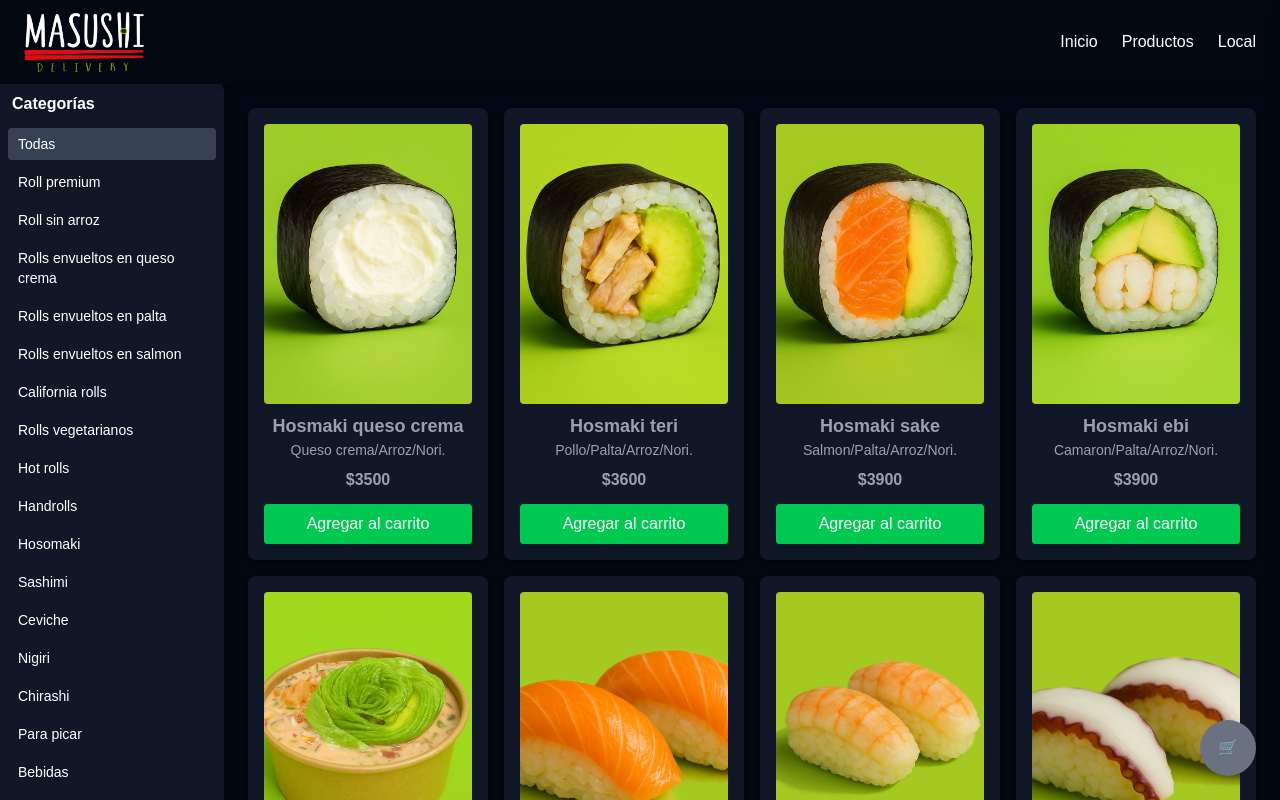
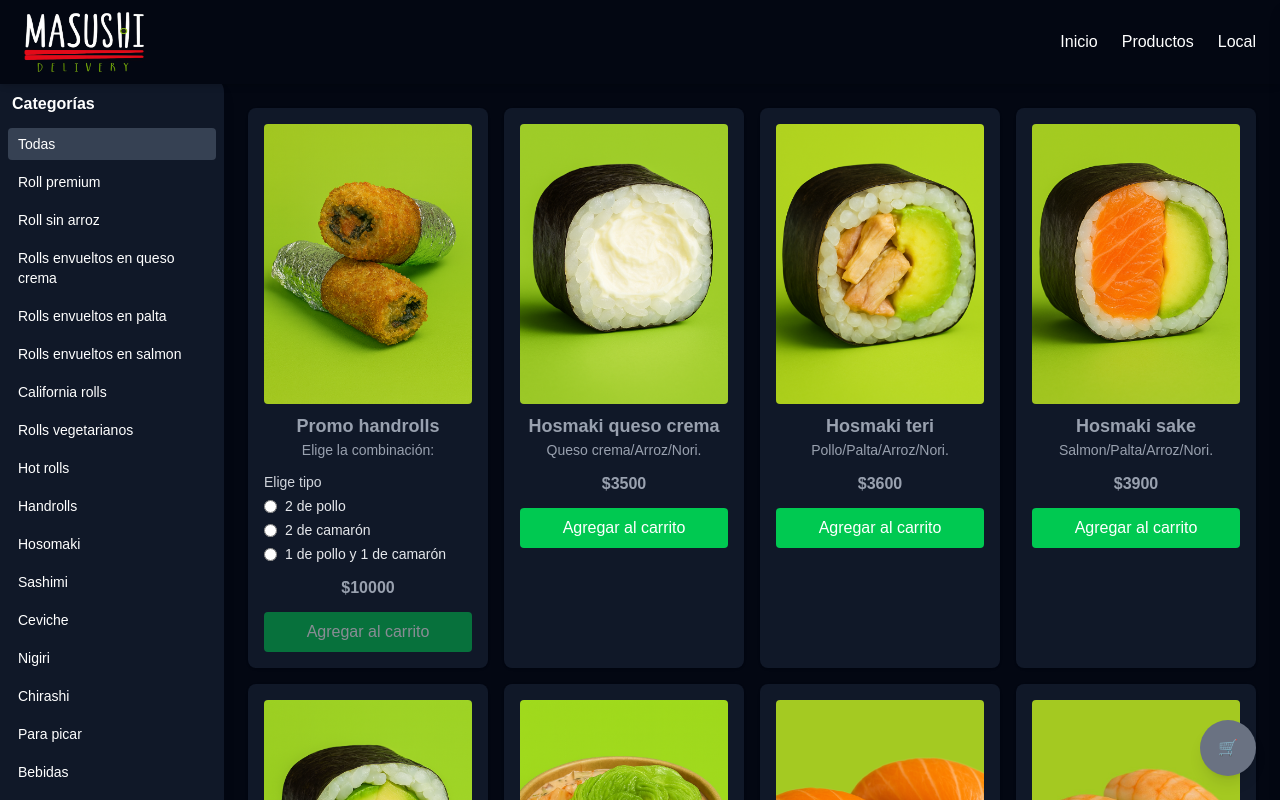
Before and after one commit to PulpFiction1234/Masushi, a Next.js app: page /menu in a window 1280 px wide. Shown: the top 800 px of the page. Built offline with nearby package versions, Linux system fonts and the light colour scheme.

Commit message:
productos con opciones

```diff
--- a/src/components/ListaProductos.tsx
+++ b/src/components/ListaProductos.tsx
@@ -1,6 +1,7 @@
+// components/ListaProductos.tsx
 "use client";
-import React, { useMemo, useEffect } from "react";
-import { productos } from "../data/productos";
+import React, { useMemo, useEffect, useState } from "react";
+import { productos, type Producto, type ProductoOpcion } from "../data/productos";
 import { useCart } from "@/context/CartContext";
 
 interface ListaProductosProps {
@@ -9,16 +10,14 @@ interface ListaProductosProps {
 
 // Normaliza strings: sin tildes, trim y lowercase
 const normalize = (s: string) =>
-  s
-    .normalize("NFD")
-    .replace(/[\u0300-\u036f]/g, "") // quita diacríticos
-    .trim()
-    .toLowerCase();
+  s.normalize("NFD").replace(/[\u0300-\u036f]/g, "").trim().toLowerCase();
 
 const ListaProductos: React.FC<ListaProductosProps> = ({ categoriaSeleccionada }) => {
   const { addToCart } = useCart();
+  const selected = categoriaSeleccionada ? normalize(categoriaSeleccionada) : "";
 
-  const selected = categoriaSeleccionada ? normalize(categoriaSeleccionada) : "";
+  // Opción elegida POR producto (id -> opcionId)
+  const [seleccion, setSeleccion] = useState<Record<number, string>>({});
 
   // 1) Filtra sin mutar (usando coincidencia normalizada)
   const productosFiltrados = useMemo(() => {
@@ -29,19 +28,41 @@ const ListaProductos: React.FC<ListaProductosProps> = ({ categoriaSeleccionada }
   // 2) Crea una copia y ordénala de forma determinista
   const productosOrdenados = useMemo(() => {
     return [...productosFiltrados].sort((a, b) => a.id - b.id);
-    // o por nombre: [...productosFiltrados].sort((a, b) => a.nombre.localeCompare(b.nombre, "es"))
   }, [productosFiltrados]);
 
-  // (Opcional) Debug para verificar conteo al cambiar de categoría
   useEffect(() => {
     // console.log("Categoria:", categoriaSeleccionada, "=>", productosOrdenados.length, "items");
   }, [categoriaSeleccionada, productosOrdenados.length]);
 
+  const onAdd = (prod: Producto) => {
+    let opt: ProductoOpcion | undefined;
+
+    // Si el producto tiene opciones, obligar selección
+    if (prod.opciones?.length) {
+      const selId = seleccion[prod.id];
+      opt = prod.opciones.find((o) => o.id === selId);
+      if (!opt) {
+        alert("Por favor, elige una opción antes de agregar al carrito.");
+        return;
+      }
+    }
+
+    // precio final: opción.precio > producto.valor
+    const precioUnit = opt?.precio ?? prod.valor;
+
+    // Pasamos la opción elegida para que el carrito la guarde y la muestre
+    addToCart(prod, { opcion: opt ? { id: opt.id, label: opt.label } : undefined, precioUnit });
+  };
+
   return (
     <div className="grid grid-cols-1 sm:grid-cols-2 lg:grid-cols-4 gap-4">
-      {productosOrdenados.map((prod) => (
+      {productosOrdenados.map((prod) => {
+        const tieneOpciones = !!prod.opciones?.length;
+        const seleccionActual = seleccion[prod.id] ?? "";
+
+        return (
           <div
-          key={`${prod.id}-${prod.codigo}`} // clave 100% única y estable
+            key={`${prod.id}-${prod.codigo}`} // clave única y estable
             className="bg-gray-900 rounded-lg shadow p-4 flex flex-col"
           >
             <img
@@ -51,15 +72,59 @@ const ListaProductos: React.FC<ListaProductosProps> = ({ categoriaSeleccionada }
             />
             <h3 className="text-lg text-gray-400 font-semibold mt-2">{prod.nombre}</h3>
             <p className="text-sm text-gray-400">{prod.descripcion}</p>
-          <p className="font-bold text-gray-400 mt-2">${prod.valor}</p>
+
+            {/* Selector de opciones SOLO si el producto las tiene */}
+            {tieneOpciones && (
+              <fieldset className="mt-3 text-left">
+                <legend className="text-sm text-gray-300 mb-1">Elige tipo</legend>
+                <div className="space-y-1">
+                  {prod.opciones!.map((o) => (
+                    <label key={o.id} className="flex items-center gap-2 cursor-pointer">
+                      <input
+                        type="radio"
+                        name={`opcion-${prod.id}`}
+                        value={o.id}
+                        checked={seleccionActual === o.id}
+                        onChange={(e) =>
+                          setSeleccion((prev) => ({ ...prev, [prod.id]: e.target.value }))
+                        }
+                        className="accent-green-500"
+                        aria-label={o.label}
+                      />
+                      <span className="text-sm text-gray-200">
+                        {o.label}
+                        {typeof o.precio === "number" && o.precio !== prod.valor
+                          ? ` — $${o.precio}`
+                          : ""}
+                      </span>
+                    </label>
+                  ))}
+                </div>
+              </fieldset>
+            )}
+
+            <p className="font-bold text-gray-400 mt-3">
+              $
+              {tieneOpciones
+                ? (() => {
+                    const optSel = prod.opciones!.find((o) => o.id === seleccionActual);
+                    return (optSel?.precio ?? prod.valor) || 0;
+                  })()
+                : prod.valor}
+            </p>
+
             <button
-            onClick={() => addToCart(prod)}
-            className="bg-green-500 text-white px-4 py-2 mt-3 rounded hover:bg-green-600 w-full"
+              onClick={() => onAdd(prod)}
+              className="bg-green-500 text-white px-4 py-2 mt-3 rounded hover:bg-green-600 w-full disabled:opacity-50 disabled:cursor-not-allowed"
+              // si tiene opciones y no hay selección, desactiva el botón
+              disabled={tieneOpciones && !seleccionActual}
+              aria-disabled={tieneOpciones && !seleccionActual}
             >
               Agregar al carrito
             </button>
           </div>
-      ))}
+        );
+      })}
 
       {productosOrdenados.length === 0 && (
         <div className="col-span-full text-gray-400">
--- a/src/context/CartContext.tsx
+++ b/src/context/CartContext.tsx
@@ -1,59 +1,87 @@
-// src/context/CartContext.tsx
+// context/CartContext.tsx
 "use client";
-import React, { createContext, useContext, useState, ReactNode } from "react";
+
+import React, { createContext, useContext, useMemo, useState } from "react";
+import type { Producto } from "@/data/productos";
+
+export type CartOpcion = { id: string; label: string };
 
 export type CartItem = {
+  cartKey: string;   // prodId + opcionId (p.ej., "210:2pollo")
   id: number;
-  codigo?: string;
+  codigo?: string;   // ← NUEVO: guardar el código del producto
   nombre: string;
-  descripcion?: string;
-  valor: number;
-  imagen?: string;
+  imagen: string;
+  precioUnit: number;
   cantidad: number;
+  opcion?: CartOpcion; // para mostrar "Tipo: ..."
 };
-
-type AddPayload = Omit<CartItem, "cantidad">;
 
 type CartContextType = {
   cart: CartItem[];
-  addToCart: (item: AddPayload) => void;
-  removeFromCart: (id: number) => void;
-  updateQuantity: (id: number, cantidad: number) => void;
+  total: number;
+  addToCart: (prod: Producto, opts?: { opcion?: CartOpcion; precioUnit?: number }) => void;
+  updateQuantity: (cartKey: string, cantidad: number) => void;
+  removeFromCart: (cartKey: string) => void;
   clearCart: () => void;
-  total: number;
 };
 
 const CartContext = createContext<CartContextType | undefined>(undefined);
 
-export const CartProvider = ({ children }: { children: ReactNode }) => {
+export const CartProvider: React.FC<{ children: React.ReactNode }> = ({ children }) => {
   const [cart, setCart] = useState<CartItem[]>([]);
 
-  const addToCart = (item: AddPayload) => {
-    setCart(prev => {
-      const ex = prev.find(p => p.id === item.id);
-      if (ex) {
-        return prev.map(p => p.id === item.id ? { ...p, cantidad: p.cantidad + 1 } : p);
+  const total = useMemo(
+    () => cart.reduce((acc, it) => acc + it.precioUnit * it.cantidad, 0),
+    [cart]
+  );
+
+  const addToCart: CartContextType["addToCart"] = (prod, opts) => {
+    const precioUnit = typeof opts?.precioUnit === "number" ? opts.precioUnit : prod.valor;
+    const opcion = opts?.opcion;
+    const cartKey = `${prod.id}:${opcion?.id ?? "base"}`;
+
+    setCart((prev) => {
+      const idx = prev.findIndex((it) => it.cartKey === cartKey);
+      if (idx >= 0) {
+        const copy = [...prev];
+        copy[idx] = { ...copy[idx], cantidad: copy[idx].cantidad + 1 };
+        return copy;
       }
-      return [...prev, { ...item, cantidad: 1 }];
+      return [
+        ...prev,
+        {
+          cartKey,
+          id: prod.id,
+          codigo: prod.codigo, // ← NUEVO: se guarda aquí
+          nombre: prod.nombre,
+          imagen: prod.imagen,
+          precioUnit,
+          cantidad: 1,
+          opcion,
+        },
+      ];
     });
   };
 
-  const removeFromCart = (id: number) => setCart(prev => prev.filter(p => p.id !== id));
-
-  const updateQuantity = (id: number, cantidad: number) => {
-    if (cantidad <= 0) {
-      removeFromCart(id);
-      return;
-    }
-    setCart(prev => prev.map(p => p.id === id ? { ...p, cantidad } : p));
+  const updateQuantity: CartContextType["updateQuantity"] = (cartKey, cantidad) => {
+    setCart((prev) =>
+      prev
+        .map((it) => (it.cartKey === cartKey ? { ...it, cantidad: Math.max(1, cantidad) } : it))
+        .filter((it) => it.cantidad > 0)
+    );
   };
 
-  const clearCart = () => setCart([]);
+  const removeFromCart: CartContextType["removeFromCart"] = (cartKey) => {
+    setCart((prev) => prev.filter((it) => it.cartKey !== cartKey));
+  };
 
-  const total = cart.reduce((s, it) => s + it.valor * it.cantidad, 0);
+  const clearCart: CartContextType["clearCart"] = () => setCart([]);
 
   return (
-    <CartContext.Provider value={{ cart, addToCart, removeFromCart, updateQuantity, clearCart, total }}>
+    <CartContext.Provider
+      value={{ cart, total, addToCart, updateQuantity, removeFromCart, clearCart }}
+    >
       {children}
     </CartContext.Provider>
   );
@@ -61,6 +89,6 @@ export const CartProvider = ({ children }: { children: ReactNode }) => {
 
 export const useCart = () => {
   const ctx = useContext(CartContext);
-  if (!ctx) throw new Error("useCart must be used inside CartProvider");
+  if (!ctx) throw new Error("useCart must be used within CartProvider");
   return ctx;
 };
--- a/src/data/productos.ts
+++ b/src/data/productos.ts
@@ -1,15 +1,37 @@
+// data/productos.ts
+export interface ProductoOpcion {
+  id: string;      // clave estable (ej: "2pollo", "2camaron", "1y1")
+  label: string;   // texto visible para el usuario
+  precio?: number; // opcional: si alguna opción cambia el precio
+}
+
 export interface Producto {
   id: number;
   codigo: string;
   nombre: string;
   descripcion: string;
-  valor: number;
+  valor: number;          // precio base
   imagen: string;
   categoria: string;
+  opciones?: ProductoOpcion[]; // ← SOLO si el producto tiene variantes
 }
 
 // Definición normal (IDs y códigos únicos)
 const _productos: Producto[] = [
+   {
+    id: 57-2,
+    codigo: "0057",
+    nombre: "Promo handrolls",
+    descripcion: "Elige la combinación:",
+    valor: 10000, // ajusta si corresponde
+    imagen: "/images/Promo handroll.png",
+    categoria: "Handrolls",
+    opciones: [
+      { id: "2pollo",   label: "2 de pollo" },
+      { id: "2camaron", label: "2 de camarón" },
+      { id: "1y1",      label: "1 de pollo y 1 de camarón" },
+    ],
+  },
   { id: 58, codigo: "058", nombre: "Hosmaki queso crema", descripcion: "Queso crema/Arroz/Nori.", valor: 3500, imagen: "/images/Hosomaki Queso.png", categoria: "Hosomaki" },
   { id: 59, codigo: "059", nombre: "Hosmaki teri", descripcion: "Pollo/Palta/Arroz/Nori.", valor: 3600, imagen: "/images/Hosomaki teri.png", categoria: "Hosomaki" },
   { id: 60, codigo: "060", nombre: "Hosmaki sake", descripcion: "Salmon/Palta/Arroz/Nori.", valor: 3900, imagen: "/images/Hosomaki sake.png", categoria: "Hosomaki" },
@@ -31,6 +53,9 @@ const _productos: Producto[] = [
   { id: 79, codigo: "079", nombre: "Gyozas camaron", descripcion: "5 unidades", valor: 4900, imagen: "/images/Gyozas.png", categoria: "Para picar" },
 
   { id: 201, codigo: "201", nombre: "Promo mixta (36 piezas)", descripcion: "California kani cheese en sesamo - Ebi cheese roll - Ebi cheese panko - Teri Tori", valor: 18900, imagen: "/images/promo 36piezas.png", categoria: "Promociones" },
+
+
+
 ];
 
 // ❄️ congela cada item y luego el array (inmutabilidad defensiva)
--- a/src/pages/checkout.tsx
+++ b/src/pages/checkout.tsx
@@ -1,3 +1,4 @@
+"use client";
 import { useMemo, useState } from "react";
 import AddressSearch from "../components/AddressSearch";
 import { useCart } from "@/context/CartContext";
@@ -58,15 +59,46 @@ const isValidChileanMobile = (raw: string) => {
 };
 
 // Nuevo: tipo para método de pago (en local)
-type PaymentMethod = "" | "efectivo" | "debito" | "credito" | "transferencia";
+type PaymentMethod = "" | "efectivo" | "Tarjeta" | "transferencia";
 const paymentLabel = (pm: PaymentMethod) =>
   pm === "efectivo" ? "Efectivo" :
-  pm === "debito" ? "Débito" :
-  pm === "credito" ? "Crédito" :
+  pm === "Tarjeta" ? "Tarjeta" :
   pm === "transferencia" ? "Transferencia" : "";
 
+// ====== Fallbacks para compatibilidad con carritos “legacy” ======
+type CartItemLike = {
+  cartKey?: string;
+  id: number;
+  nombre: string;
+  imagen: string;
+  cantidad: number;
+  precioUnit?: number;        // NUEVO
+  opcion?: { id: string; label: string }; // NUEVO
+  // legacy:
+  codigo?: string;
+  valor?: number;
+};
+
+const priceOf = (item: CartItemLike) =>
+  typeof item.precioUnit === "number" ? item.precioUnit :
+  typeof item.valor === "number" ? item.valor : 0;
+
+const keyOf = (item: CartItemLike) =>
+  item.cartKey ?? `${item.id}:${item.opcion?.id ?? "base"}`;
+
+const codePartOf = (item: CartItemLike) =>
+  item.codigo ? `${item.codigo} | ` : "";
+
+const nameWithTipo = (item: CartItemLike) =>
+  item.opcion?.label ? `${item.nombre} — ${item.opcion.label}` : item.nombre;
+
 export default function Checkout() {
-  const { cart, total: carritoTotal } = useCart();
+  const { cart } = useCart();
+  // NOTA: calculamos el subtotal desde el carrito para soportar ítems legacy
+  const subtotalProductos = useMemo(
+    () => cart.reduce((acc, it) => acc + priceOf(it as CartItemLike) * (it as CartItemLike).cantidad, 0),
+    [cart]
+  );
 
   const [name, setName] = useState("");
   const [lastName, setLastName] = useState("");
@@ -127,8 +159,8 @@ export default function Checkout() {
     deliveryFee,
     totalFinal,
   } = useMemo(() => {
-    const prod = carritoTotal;
-    const gratis = cart.reduce((sum, item) => sum + item.cantidad, 0);
+    const prod = subtotalProductos; // robusto para legacy y nuevo carrito
+    const gratis = cart.reduce((sum, item: any) => sum + item.cantidad, 0);
     const soyaCount = Number(soya || 0);
     const teriCount = Number(teriyaki || 0);
     const { freeSoya, freeTeri } = splitFreeEvenly(soyaCount, teriCount, gratis);
@@ -158,7 +190,7 @@ export default function Checkout() {
       deliveryFee: fee,
       totalFinal: prod + costoBasicas + ace + mar + eJen + eWas + fee,
     };
-  }, [carritoTotal, cart, soya, teriyaki, acevichada, maracuya, extraJengibre, extraWasabi, deliveryType]);
+  }, [subtotalProductos, cart, soya, teriyaki, acevichada, maracuya, extraJengibre, extraWasabi, deliveryType]);
 
   const canSubmit =
     name.trim().length > 1 &&
@@ -177,7 +209,14 @@ export default function Checkout() {
       if (!inside) { alert("Lo sentimos, tu dirección está fuera de la zona de reparto."); return; }
     }
 
-    const productosTexto = cart.map((item) => ` ${item.codigo} | ${item.nombre} x${item.cantidad} — ${fmt(item.valor * item.cantidad)}`).join("\n");
+    // Texto de productos para WhatsApp (incluye tipo y soporta legacy)
+    const productosTexto = (cart as unknown as CartItemLike[])
+      .map((item) => {
+        const lineaNombre = `${codePartOf(item)}${nameWithTipo(item)}`;
+        const totalLinea = fmt(priceOf(item) * item.cantidad);
+        return ` ${lineaNombre} x${item.cantidad} — ${totalLinea}`;
+      })
+      .join("\n");
 
     const extrasBasicasLineas = [
       `Soya: ${Number(soya || 0)} (gratis: ${freeOnSoya}, pagas: ${paidSoya} = ${fmt(paidSoya * PRECIO_SOYA_EXTRA)})`,
@@ -203,7 +242,7 @@ export default function Checkout() {
       (deliveryType === "delivery" ? `Dirección: ${shortAddress}\n` : "") +
       `Nombre: ${name} ${lastName}\n` +
       `Teléfono: ${phone}\n` +
-      `Método de pago (en local): ${paymentLabel(paymentMethod)}\n` +
+      `Método de pago: ${paymentLabel(paymentMethod)}\n` +
       `\n--- Productos ---\n${productosTexto}\n` +
       `\n--- Extras ---\n${extrasTexto}\n` +
       `\nTotal: ${fmt(totalFinal)}`;
@@ -231,10 +270,13 @@ export default function Checkout() {
                 <div className={`${card} p-4 bg-neutral-900`}>
                   <h3 className="font-bold mb-3 text-neutral-50">Tu carrito</h3>
                   <div className="space-y-1">
-                    {cart.map((item) => (
-                      <div key={item.id} className="text-sm text-neutral-200 flex items-center justify-between">
-                        <span>{item.nombre} (x{item.cantidad})</span>
-                        <span className="font-mono">{fmt(item.valor * item.cantidad)}</span>
+                    {(cart as unknown as CartItemLike[]).map((item) => (
+                      <div key={keyOf(item)} className="text-sm text-neutral-200 flex items-center justify-between">
+                        <span>
+                          {nameWithTipo(item)}{" "}
+                          <span className="text-neutral-400">(x{item.cantidad})</span>
+                        </span>
+                        <span className="font-mono">{fmt(priceOf(item) * item.cantidad)}</span>
                       </div>
                     ))}
                   </div>
@@ -296,15 +338,13 @@ export default function Checkout() {
                       </div>
                     </div>
                   </div>
-
                   <div className="mt-3">
-                    <label htmlFor="obs" className="block text-sm font-medium text-neutral-200 mb-1">Observaciones</label>
-                    <textarea id="obs" rows={2} className={`${inputBase} resize-none`} placeholder="Ej: sin cebollín, sin nori, etc." value={observacion} onChange={(e) => setObservacion(e.target.value)} />
-                    <div className="mt-2 text-xs bg-yellow-500/10 border border-yellow-500/30 text-yellow-200 rounded p-2">
-                      Todo cambio puede llevar un valor extra dependiendo del requerimiento.
-                    </div>
+                      <label htmlFor="obs" className="block text-sm font-medium text-neutral-200 mb-1">Observaciones</label>
+                      <textarea id="obs" rows={2} className={`${inputBase} resize-none`} placeholder="Ej: sin cebollín, sin nori, etc." value={observacion} onChange={(e) => setObservacion(e.target.value)} />
+                      <div className="mt-2 text-xs bg-yellow-500/10 border border-yellow-500/30 text-yellow-200 rounded p-2">
+                        Todo cambio puede llevar un valor extra dependiendo del requerimiento.
+                      </div>
                   </div>
-
                   {deliveryType === "delivery" && (
                     <div className="mt-3 flex items-center justify-between text-sm">
                       <span className="text-neutral-300">Delivery</span>
@@ -358,11 +398,10 @@ export default function Checkout() {
                 >
                   <option value="">Selecciona una opción…</option>
                   <option value="efectivo">Efectivo</option>
-                  <option value="debito">Débito</option>
-                  <option value="credito">Crédito</option>
+                  <option value="tarjeta">Crédito</option>
                   <option value="transferencia">Transferencia</option>
                 </select>
-                <p className="text-xs text-neutral-400 mt-1">Solo informativo — el pago se realiza en el local.</p>
+                <p className="text-xs text-neutral-400 mt-1">Solo informativo </p>
               </div>
 
               {deliveryType === "delivery" && (
@@ -374,13 +413,13 @@ export default function Checkout() {
                       onValidAddress={(addr, crds) => {
                         setAddress(addr);
                         setCoords(crds);
-                        // Para guardar ya corta:
-                        // setAddress(toShortCLAddress(addr));
                       }}
                     />
                   </div>
                 </div>
               )}
+
+
 
               <button
                 type="submit"
```
Also changed, not shown: src/components/CarritoPanel.tsx (+13 -12 lines), public/images/Promo handroll.png (added). Lines whose indentation alone changed are shown as unchanged.
